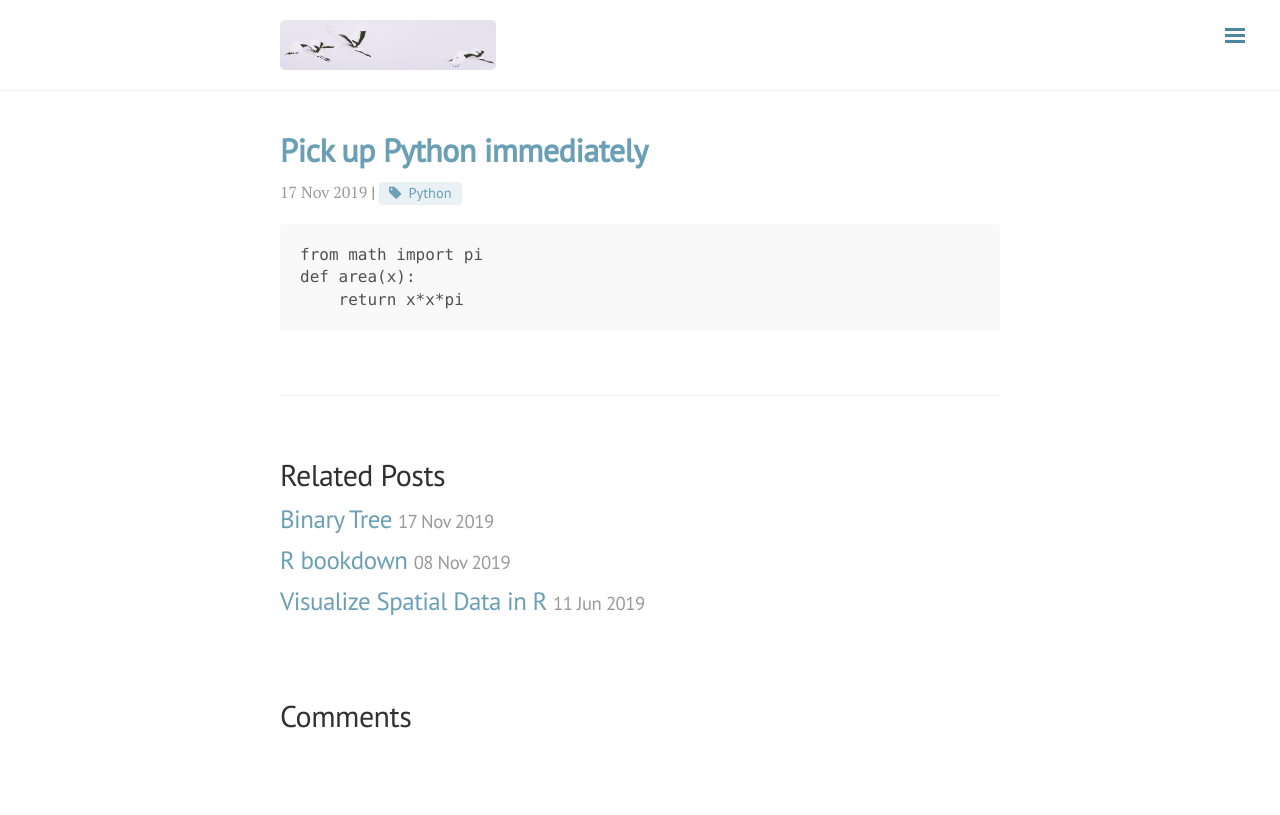
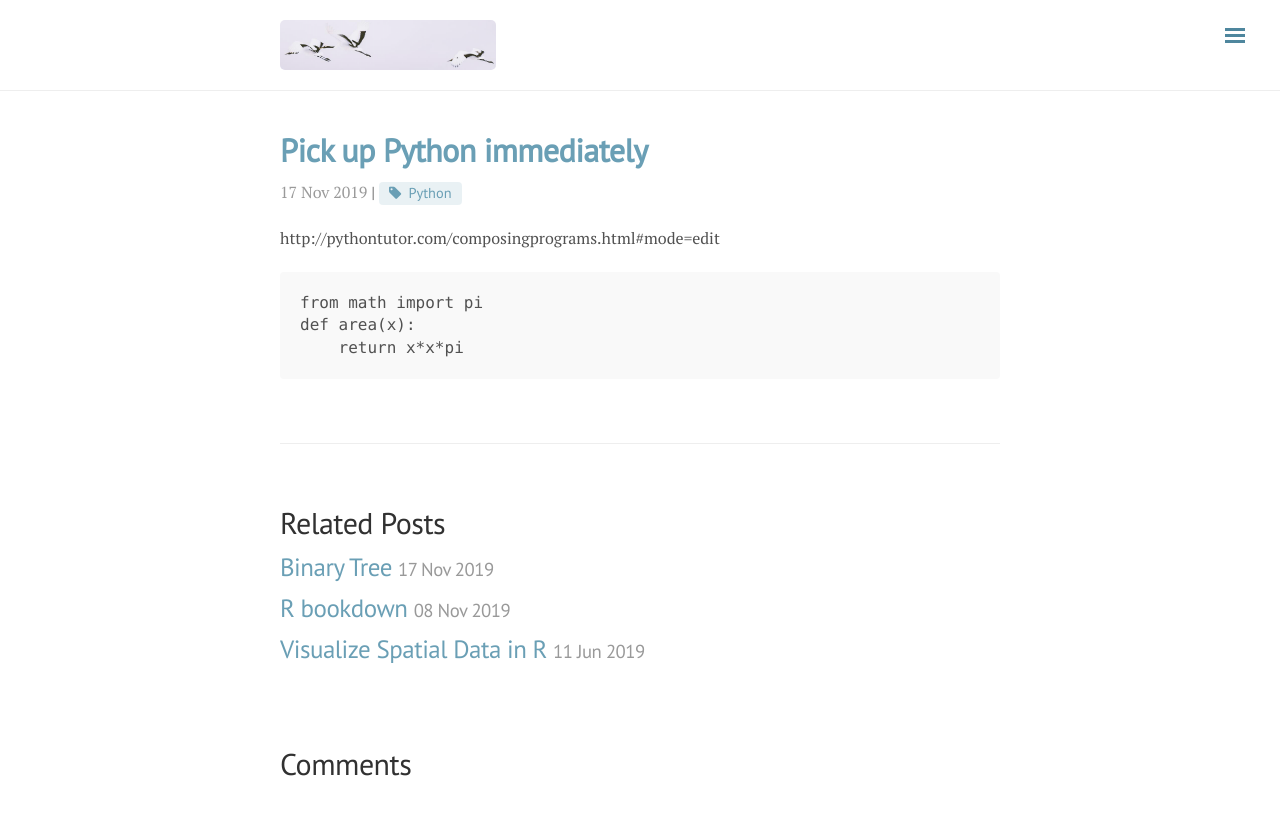
Before and after one commit to ylyy93/my_blog, a Jekyll site: the page built from _posts/python/2019-11-16-pick-up-python-immediately.md, in a window 1280 px wide. Shown: the top 815 px of the page. Built offline with Jekyll 4.4.1, drawn with Linux system fonts in a browser that asks for light colours; nearby versions of some CDN libraries; comment, search, counter and statistics services are not loaded; part of the change alters nothing that is shown.

Commit message:
rebuilding site Sat Nov 16 17:17:09 PST 2019

````diff
--- a/_posts/python/2019-11-16-pick-up-python-immediately.md
+++ b/_posts/python/2019-11-16-pick-up-python-immediately.md
@@ -6,6 +6,7 @@ categories: Coding
 tags: [Python]
 ---
 
+http://pythontutor.com/composingprograms.html#mode=edit
 
 ```
 from math import pi
````
